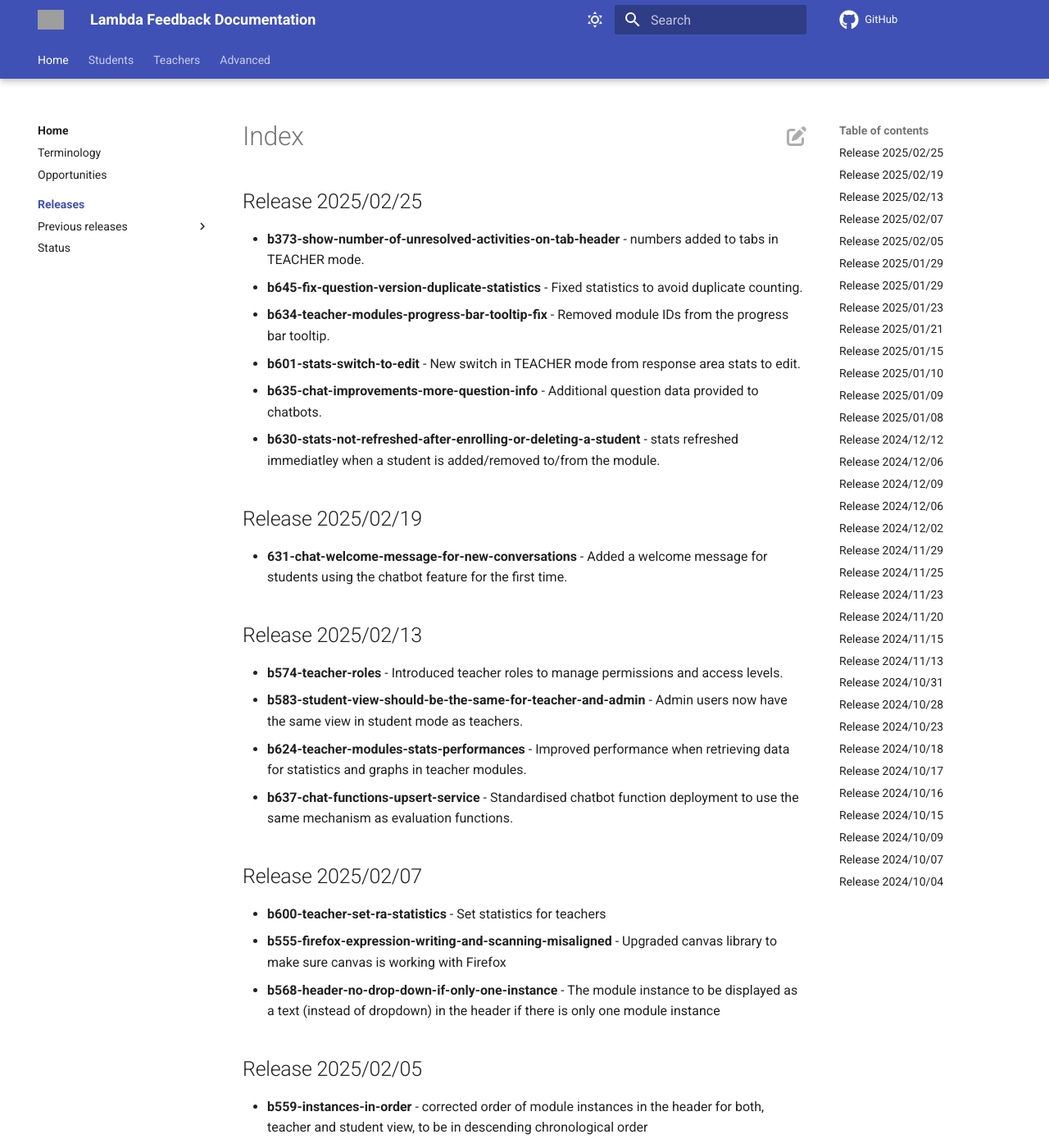
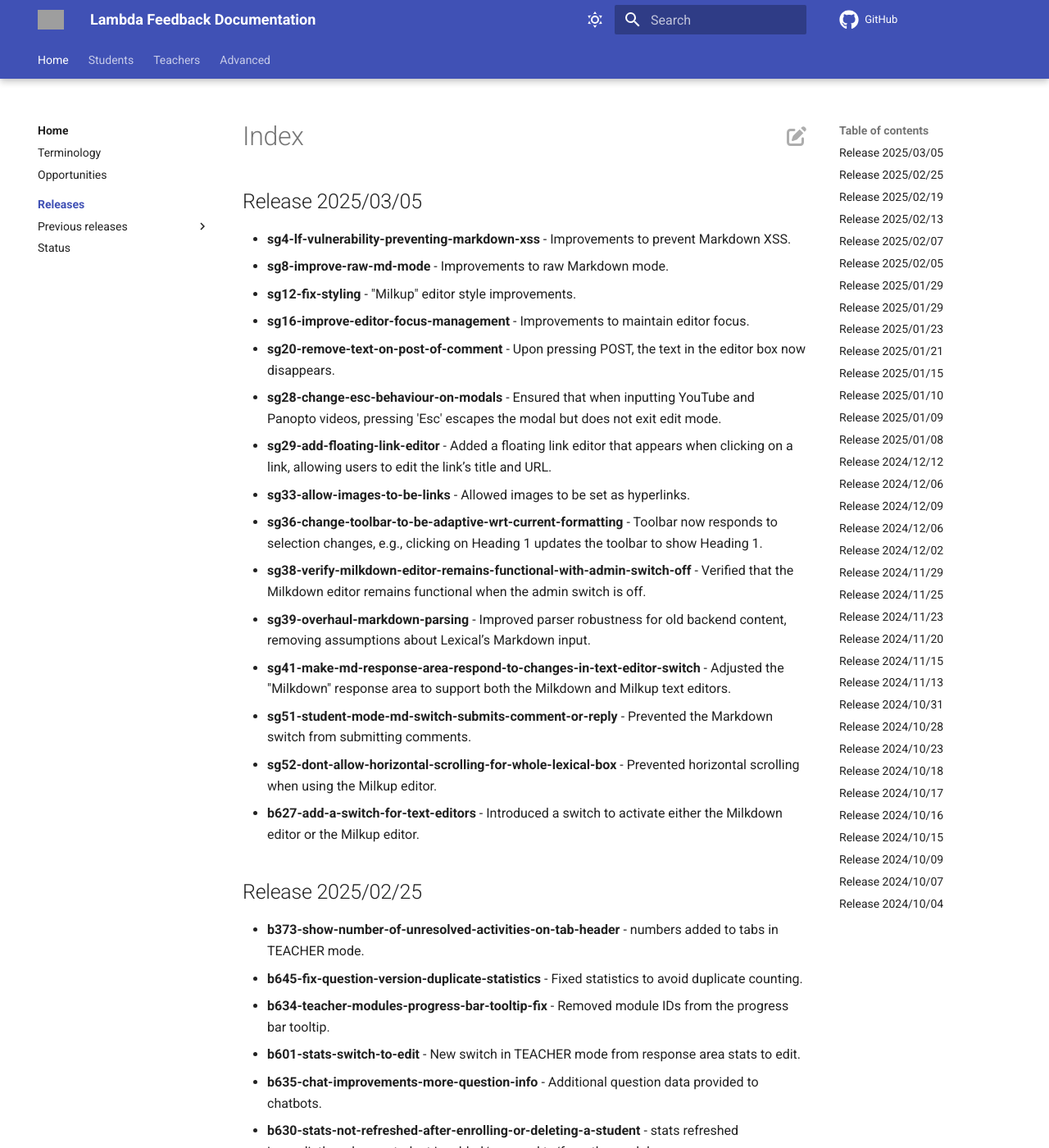
Before and after one commit to lambda-feedback/user-documentation, an MkDocs documentation site: the page built from docs/releases/index.md, in a window 1280 px wide and 1400 px high. Shown: the whole window at 82% size. Built offline with MkDocs 1.6.1 and Material for MkDocs 9.7.7, drawn with Linux system fonts in a browser that asks for light colours; comment, search, counter and statistics services are not loaded; grey boxes are pictures that could not be loaded.

Commit message:
Release 2025/03/05 added

```diff
--- a/docs/releases/index.md
+++ b/docs/releases/index.md
@@ -1,3 +1,21 @@
+## Release 2025/03/05
+
+- **sg4-lf-vulnerability-preventing-markdown-xss** - Improvements to prevent Markdown XSS.
+- **sg8-improve-raw-md-mode** - Improvements to raw Markdown mode.
+- **sg12-fix-styling** - "Milkup" editor style improvements.
+- **sg16-improve-editor-focus-management** - Improvements to maintain editor focus.
+- **sg20-remove-text-on-post-of-comment** - Upon pressing POST, the text in the editor box now disappears.
+- **sg28-change-esc-behaviour-on-modals** - Ensured that when inputting YouTube and Panopto videos, pressing 'Esc' escapes the modal but does not exit edit mode.
+- **sg29-add-floating-link-editor** - Added a floating link editor that appears when clicking on a link, allowing users to edit the link’s title and URL.
+- **sg33-allow-images-to-be-links** - Allowed images to be set as hyperlinks.
+- **sg36-change-toolbar-to-be-adaptive-wrt-current-formatting** - Toolbar now responds to selection changes, e.g., clicking on Heading 1 updates the toolbar to show Heading 1.
+- **sg38-verify-milkdown-editor-remains-functional-with-admin-switch-off** - Verified that the Milkdown editor remains functional when the admin switch is off.
+- **sg39-overhaul-markdown-parsing** - Improved parser robustness for old backend content, removing assumptions about Lexical’s Markdown input.
+- **sg41-make-md-response-area-respond-to-changes-in-text-editor-switch** - Adjusted the "Milkdown" response area to support both the Milkdown and Milkup text editors.
+- **sg51-student-mode-md-switch-submits-comment-or-reply** - Prevented the Markdown switch from submitting comments.
+- **sg52-dont-allow-horizontal-scrolling-for-whole-lexical-box** - Prevented horizontal scrolling when using the Milkup editor.
+- **b627-add-a-switch-for-text-editors** - Introduced a switch to activate either the Milkdown editor or the Milkup editor.
+
 ## Release 2025/02/25
 
 - **b373-show-number-of-unresolved-activities-on-tab-header** - numbers added to tabs in TEACHER mode.
```
